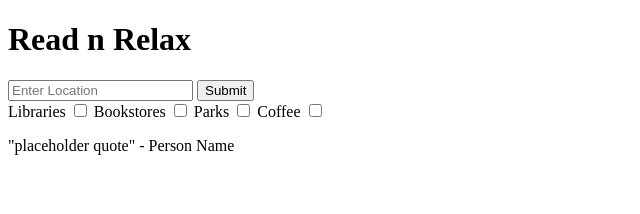
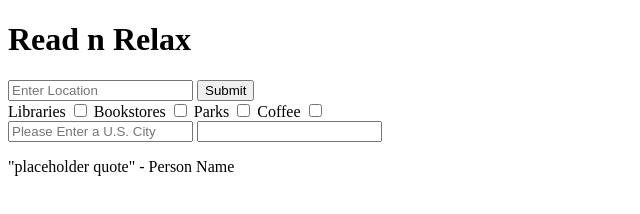
Before and after one commit to WBrooks28/read-n-relax, a plain HTML site: page index.html in a window 1280 px wide. Shown: the whole page, without its empty margins (0-640 px from the left). Drawn offline with Linux system fonts and the light colour scheme.

Commit message:
map function

```diff
--- a/index.html
+++ b/index.html
@@ -27,7 +27,15 @@
 
     <!-- map goes in this section -->
     <section>
+<!--The Container for the map along with submit button-->
+<div class="map-container">
 
+    <input id="user-input" class="controls" type="input" placeholder="Please Enter a U.S. City"/>
+    <input id= "cityInput" type="sumbit">
+    <div id="map"></div>
+    <div class="formBlock"></div>
+
+</div>
     </section>
 
     <footer>
```
